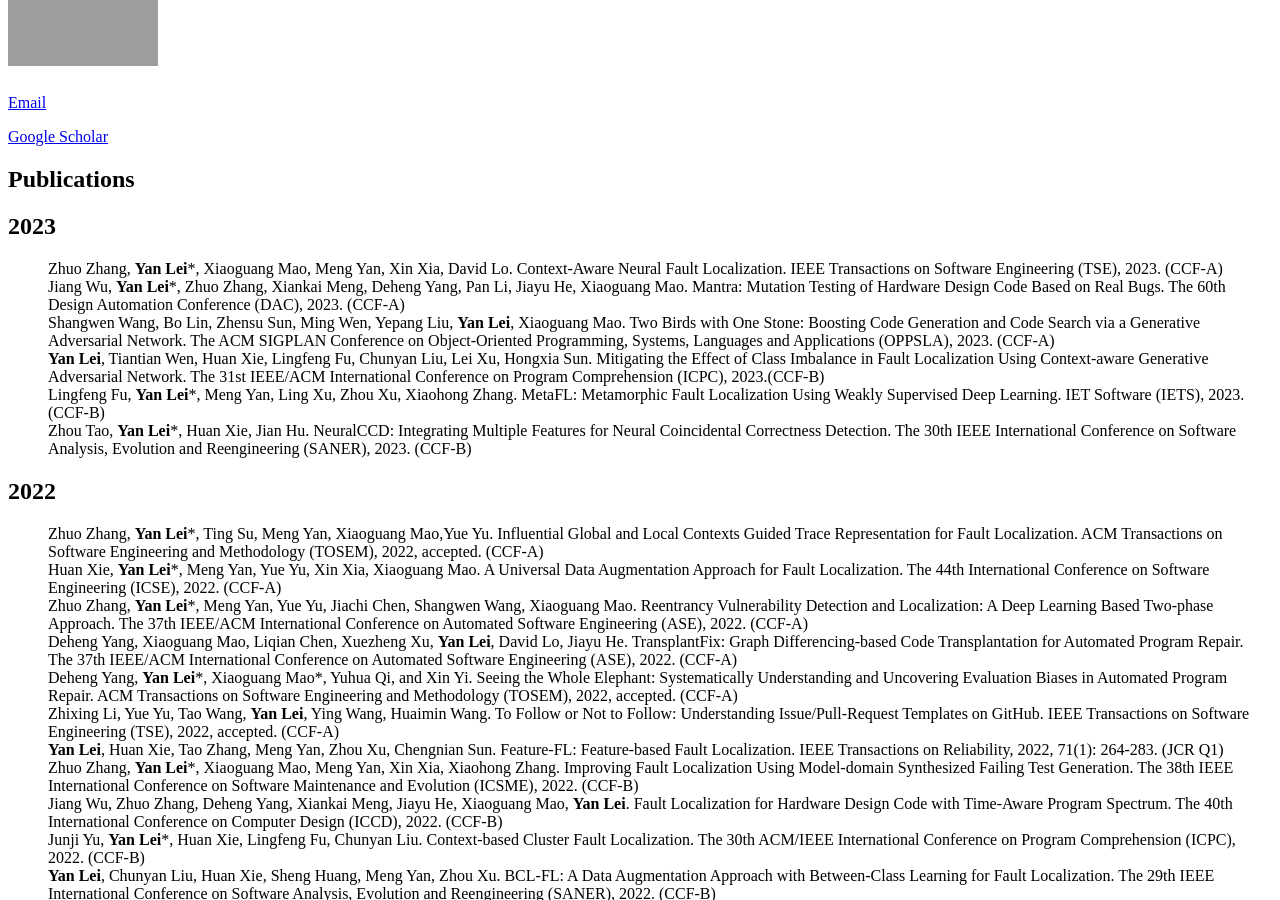
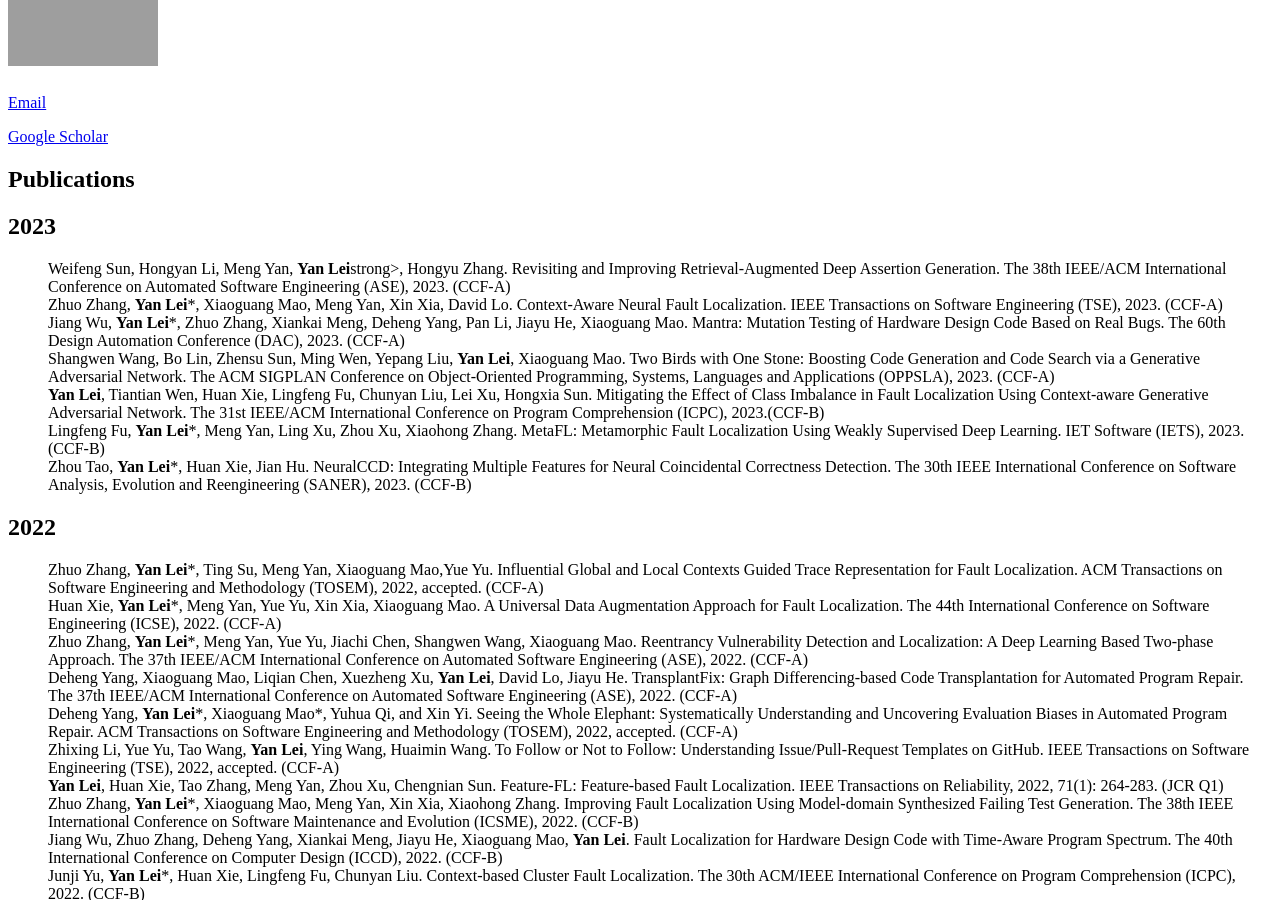
Before and after one commit to yanlei-cs/yanlei-cs.github.io, a Jekyll site: the page built from publications.md, in a window 1280 px wide and 900 px high, scrolled down 350 px. Built offline with Jekyll 4.4.1, drawn with Linux system fonts in a browser that asks for light colours; nearby versions of some CDN libraries; comment, search, counter and statistics services are not loaded.

Commit message:
Update publications.md

```diff
--- a/publications.md
+++ b/publications.md
@@ -8,6 +8,8 @@ title: Publications
 
 ## 2023
 <UL style="LIST-STYLE-TYPE: none" class=pubs>
+
+<LI>Weifeng Sun, Hongyan Li, Meng Yan, <strong>Yan Lei</strong>strong>, Hongyu Zhang. Revisiting and Improving Retrieval-Augmented Deep Assertion Generation. The 38th IEEE/ACM International Conference on Automated Software Engineering (ASE), 2023. (CCF-A)</LI>
 
 <LI> Zhuo Zhang, <strong>Yan Lei</strong>*, Xiaoguang Mao, Meng Yan, Xin Xia, David Lo. Context-Aware Neural Fault Localization. IEEE Transactions on Software Engineering (TSE), 2023. (CCF-A)</LI>
 
```
